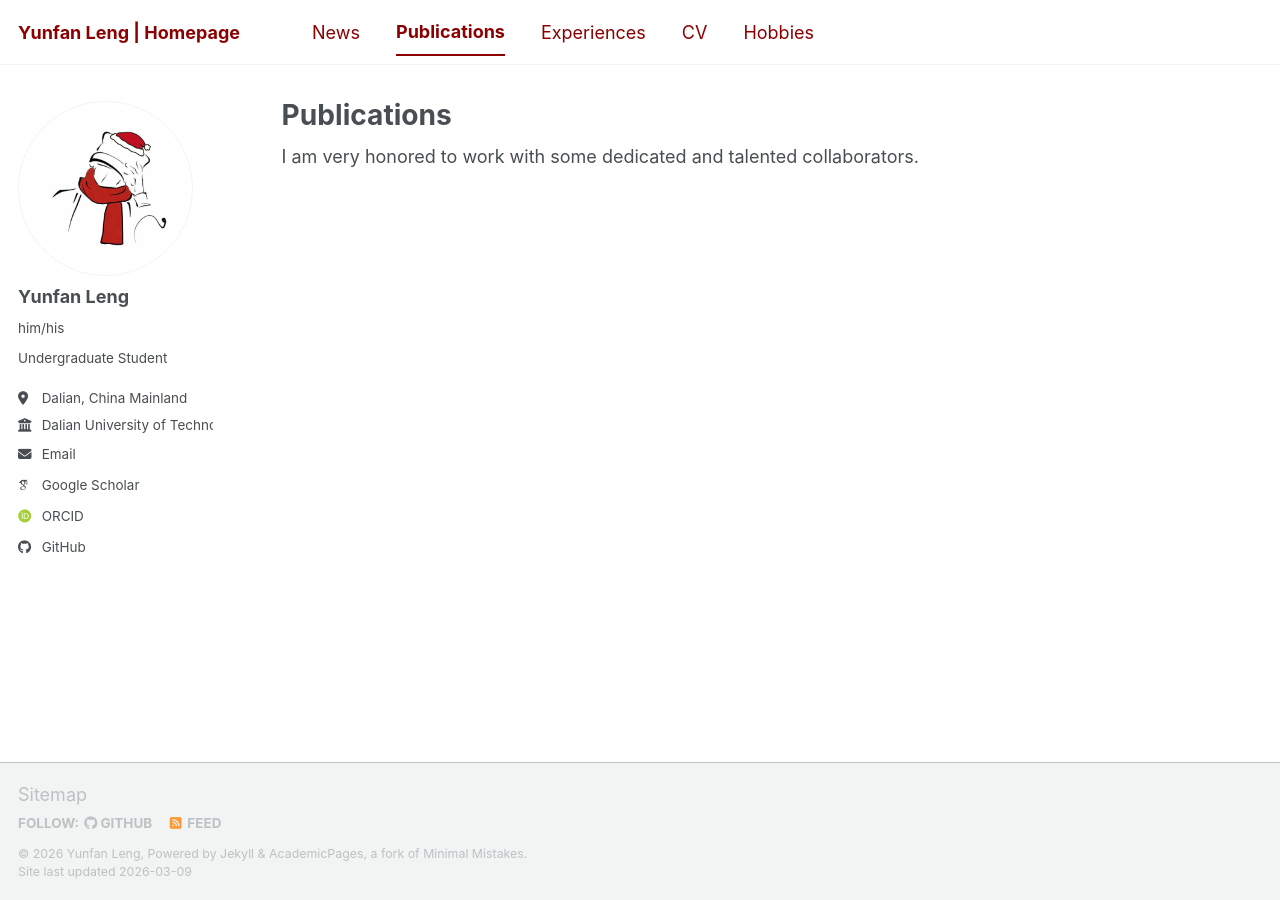
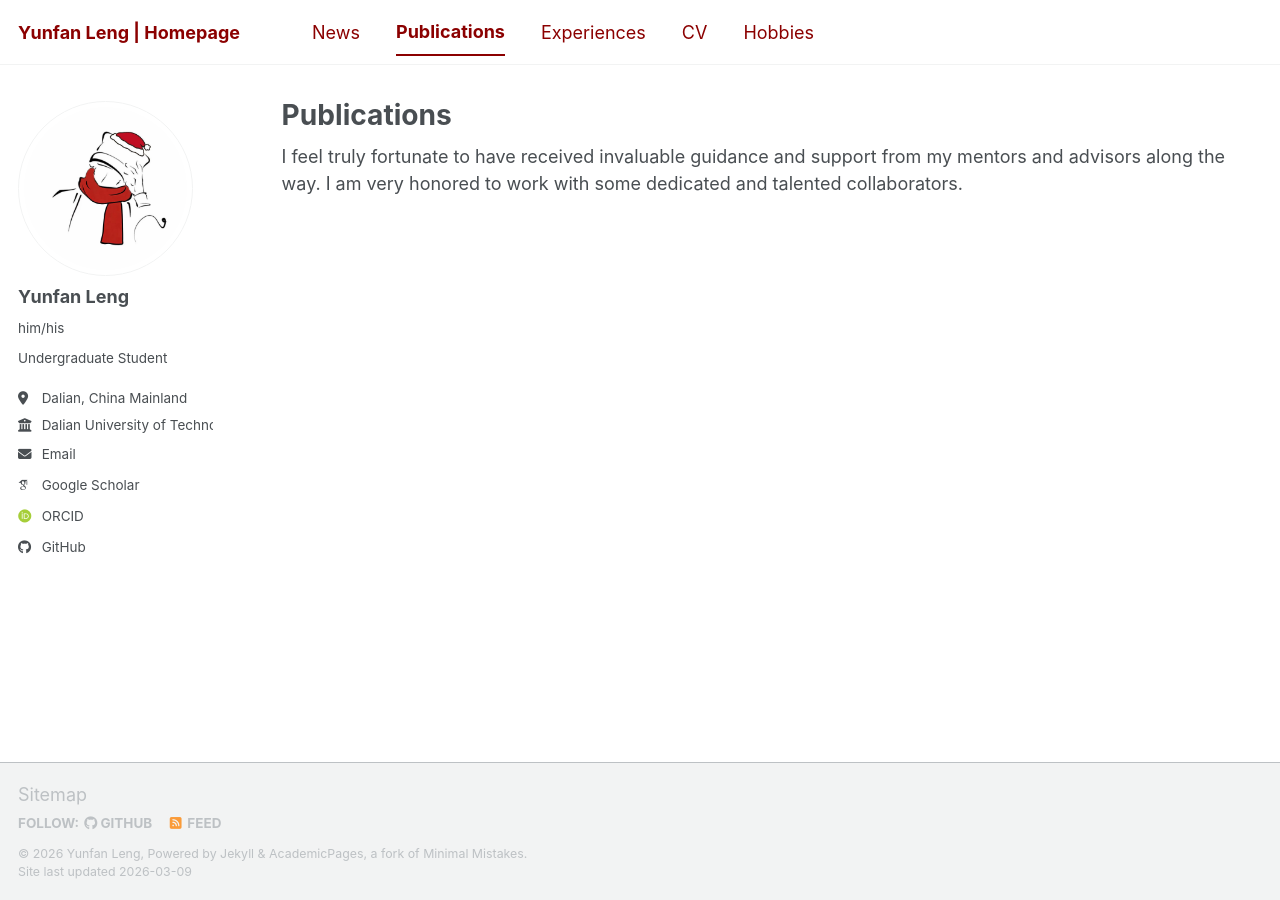
Before and after one commit to WENJIN6666/wenjin6666.github.io, a Jekyll site: the page built from _pages/publications.html, in a window 1280 px wide. Built offline with Jekyll 4.4.1, drawn with Linux system fonts in a browser that asks for light colours; some web fonts are replaced; a script bundle is joined from its source files by our own code; library files that are not in the unit come from our copies.

Commit message:
Add gratitude sentence for mentors' guidance on publications page

```diff
--- a/_pages/publications.html
+++ b/_pages/publications.html
@@ -5,7 +5,7 @@
 author_profile: true
 ---
 
-<div class="wordwrap">I am very honored to work with some dedicated and talented collaborators.</div>
+<div class="wordwrap">I feel truly fortunate to have received invaluable guidance and support from my mentors and advisors along the way. I am very honored to work with some dedicated and talented collaborators.</div>
 
 {% include base_path %}
 
```
